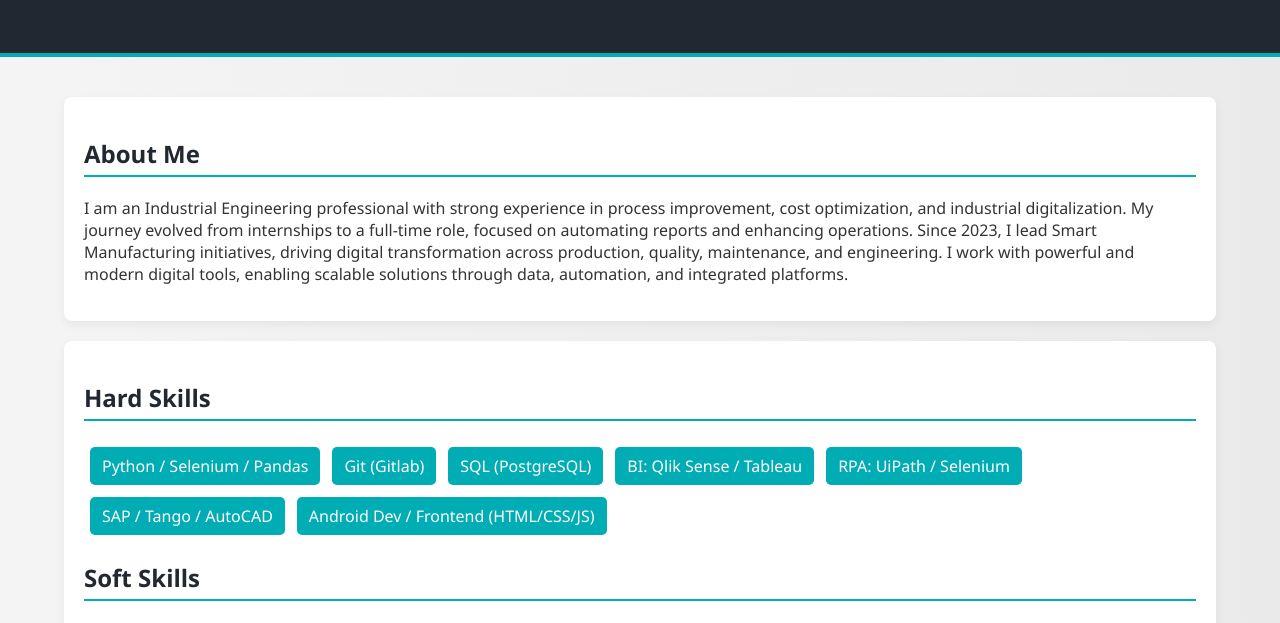
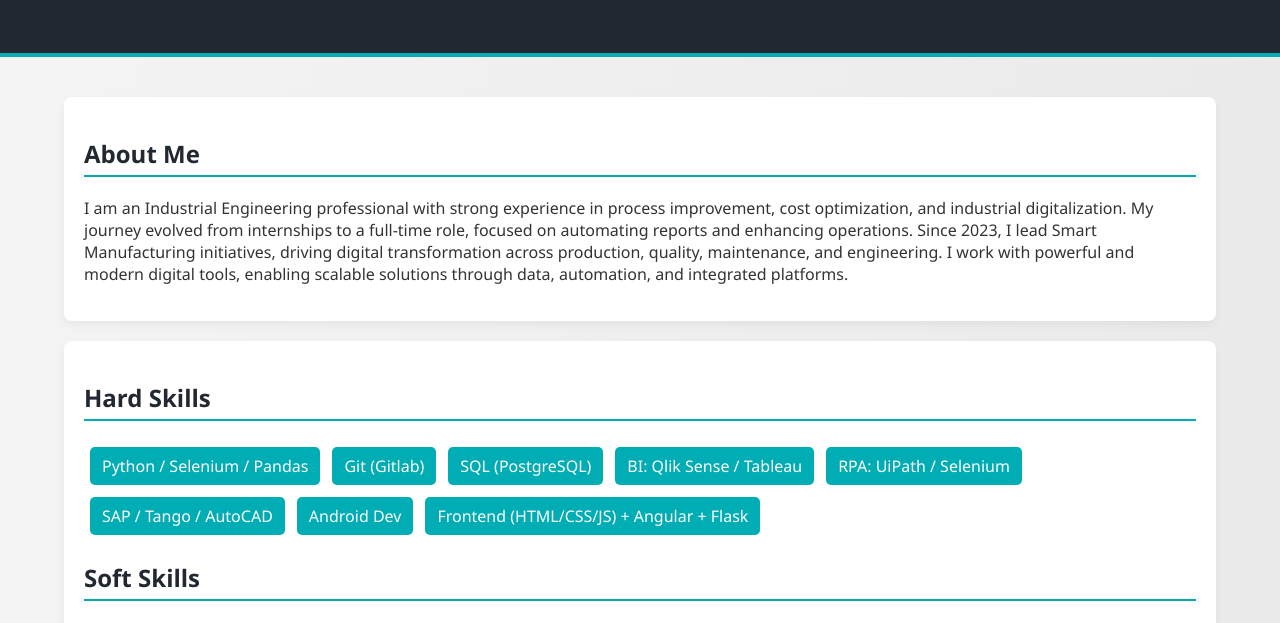
Before and after one commit to nachosmail/cv-landing-page, a plain HTML site: page index.html in a window 1280 px wide. Shown: the part 136-759 px from the top of the page. Drawn offline with Linux system fonts and the light colour scheme.

Commit message:
front skill

```diff
--- a/index.html
+++ b/index.html
@@ -49,7 +49,8 @@
         <span class="skill">BI: Qlik Sense / Tableau</span>
         <span class="skill">RPA: UiPath / Selenium</span>
         <span class="skill">SAP / Tango / AutoCAD</span>
-        <span class="skill">Android Dev / Frontend (HTML/CSS/JS)</span>
+        <span class="skill">Android Dev </span>
+        <span class="skill">Frontend (HTML/CSS/JS) + Angular + Flask</span>
       </div>
 
       <h2 data-en="Soft Skills" data-es="Habilidades Blandas">Soft Skills</h2>
```
